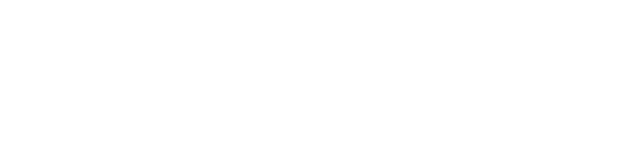
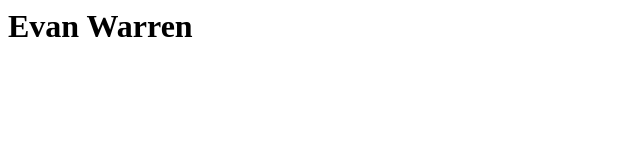
Before and after one commit to steelcity412/js-resume-website, a website: page index.html in a window 1280 px wide. Shown: the whole page, without its empty margins (0-640 px from the left). Drawn offline with Linux system fonts and the light colour scheme.

Commit message:
1 file modified - index.html

```diff
--- a/index.html
+++ b/index.html
@@ -1 +1,2 @@
 <div id="app"></div>
+<h1> Evan Warren</h1>
```
